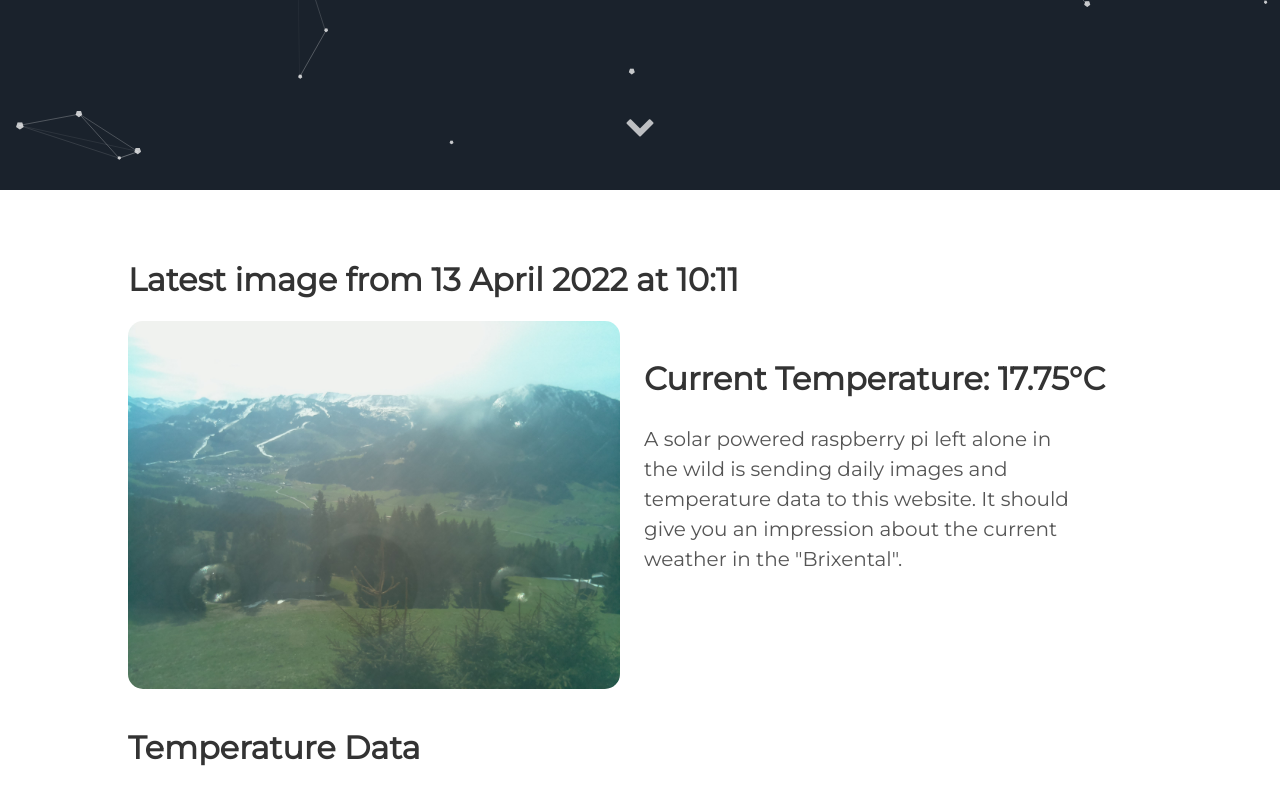
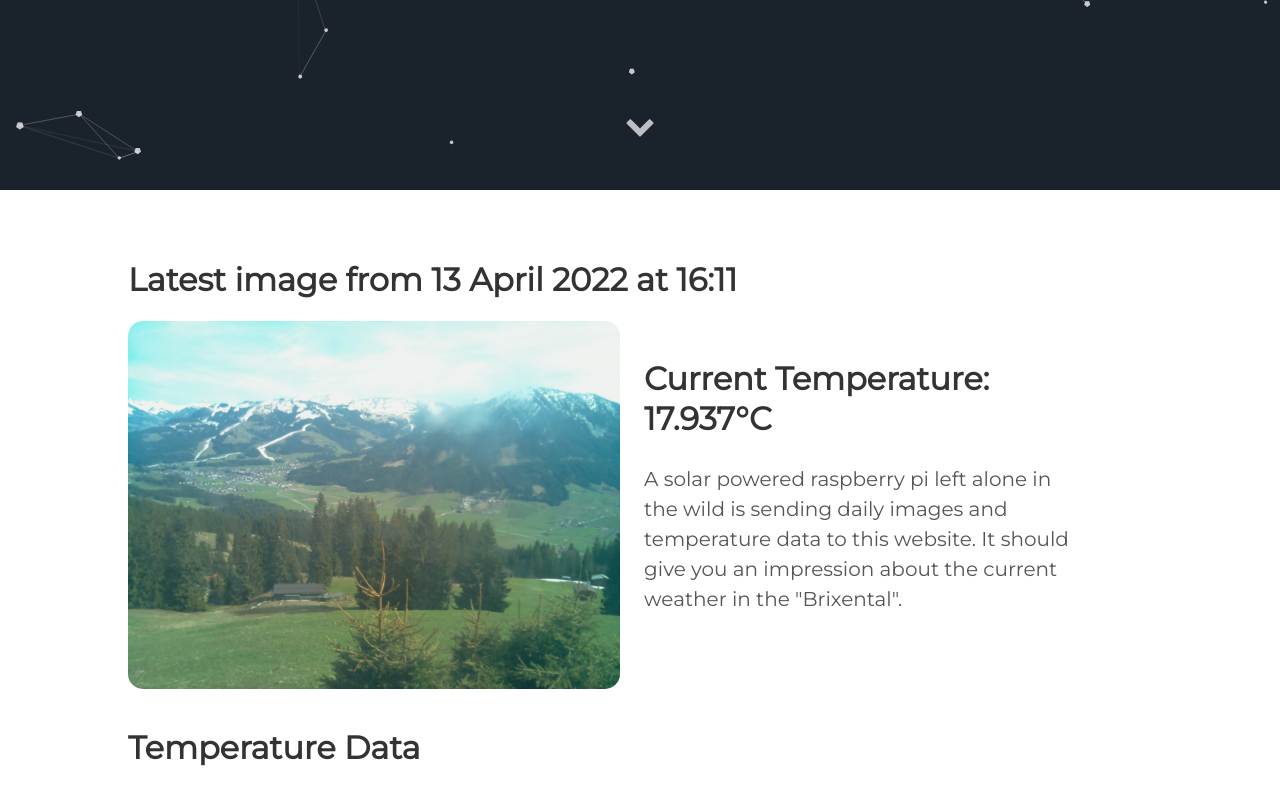
Before and after one commit to vektorious/vektorious.github.io, a Jekyll site: the page built from resources/huette.md, in a window 1280 px wide and 900 px high, scrolled down 710 px. Shown: the top 805 px of the window. Built offline with Jekyll 4.4.1, drawn with Linux system fonts in a browser that asks for light colours.

Commit message:
I'm a bot beep boop

```diff
--- a/resources/huette.md
+++ b/resources/huette.md
@@ -6,13 +6,13 @@ image: '/assets/img/'
 description: 'Live image from the Austrian alps'
 twitter_text: ' '
 ---
-## Latest image from 13 April 2022 at 10:11
+## Latest image from 13 April 2022 at 16:11
 <div class="huette">
   <div class="huette-image">
     <img src="{{ "/assets/img/huette.jpg" | prepend: site.baseurl }}">
   </div>
   <div class="huette-text">
-        <h2>Current Temperature: 17.75°C</h2>
+        <h2>Current Temperature: 17.937°C</h2>
         <p>A solar powered raspberry pi left alone in the wild is sending daily images and temperature data to this website. It should give you an impression about the current weather in the "Brixental".</p>
 
   </div>
```
Also changed, not shown: rpi-script/2022-04-13_160945.txt (renamed from rpi-script/2022-04-13_100947.txt, +5 -5 lines), rpi-script/huette.md (+2 -2 lines), assets/img/huette.jpg, assets/img/temp_plot.png, rpi-script/temp_plot.png, 1 other file.
